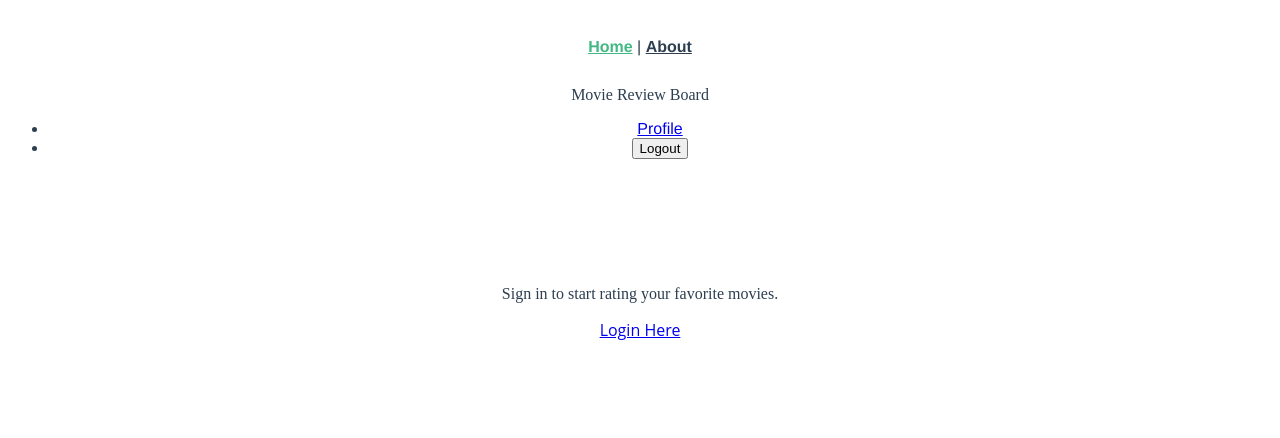
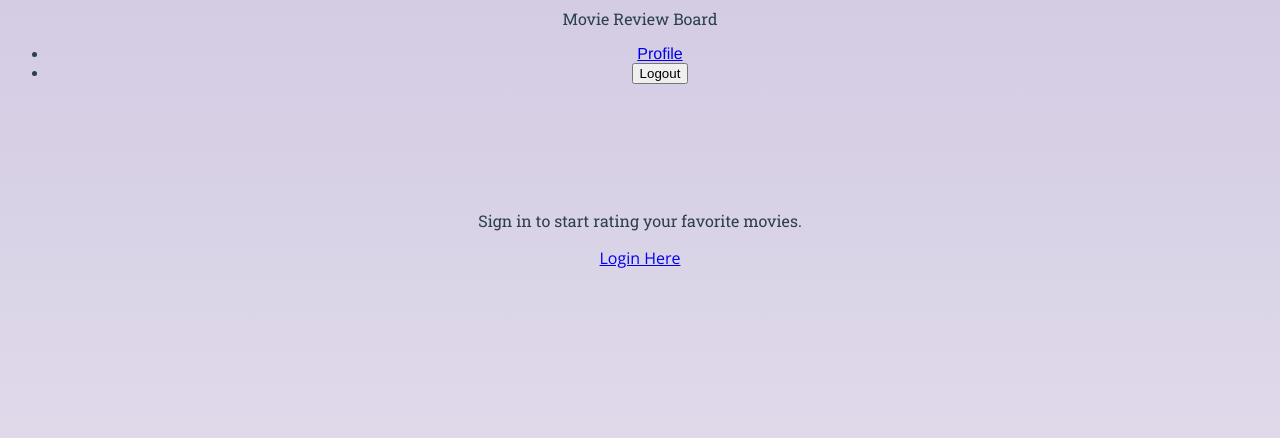
Before and after one commit to vladimirfomene/MovieReviewBoard, a Vue app in the folder frontend/: page / in a window 1280 px wide. Shown: the top 438 px of the page. Built offline with nearby package versions, Linux system fonts and the light colour scheme.

Commit message:
remove bootstrapped navigation from root view

```diff
--- a/frontend/src/App.vue
+++ b/frontend/src/App.vue
@@ -1,14 +1,36 @@
 <template>
   <div id="app">
-    <div id="nav">
-      <router-link to="/">Home</router-link> |
-      <router-link to="/about">About</router-link>
-    </div>
     <router-view />
   </div>
 </template>
 
+<script>
+export default {
+	name: "app",
+	async created() {
+    try {
+      await this.$auth.renewTokens();
+    } catch {
+      // Supress the 'not logged in' error as we can illegitimately get that
+      // when processing the callback url
+    }
+  }
+}
+</script>
+
+
 <style>
+@import url('https://fonts.googleapis.com/css?family=Open+Sans|Roboto+Slab');
+
+html{
+	height: 100%;
+}
+body {
+	background: #D3CCE3;  /* fallback for old browsers */
+	background: -webkit-linear-gradient(to top, #E9E4F0, #D3CCE3);  /* Chrome 10-25, Safari 5.1-6 */
+	background: linear-gradient(to top, #E9E4F0, #D3CCE3); /* W3C, IE 10+/ Edge, Firefox 16+, Chrome 26+, Opera 12+, Safari 7+ */
+	background-repeat: no-repeat;
+}
 #app {
   font-family: "Avenir", Helvetica, Arial, sans-serif;
   -webkit-font-smoothing: antialiased;
@@ -16,16 +38,4 @@
   text-align: center;
   color: #2c3e50;
 }
-#nav {
-  padding: 30px;
-}
-
-#nav a {
-  font-weight: bold;
-  color: #2c3e50;
-}
-
-#nav a.router-link-exact-active {
-  color: #42b983;
-}
 </style>
```
